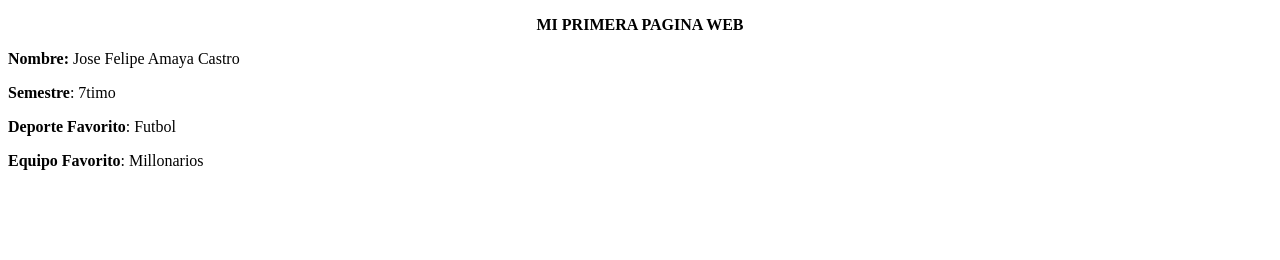
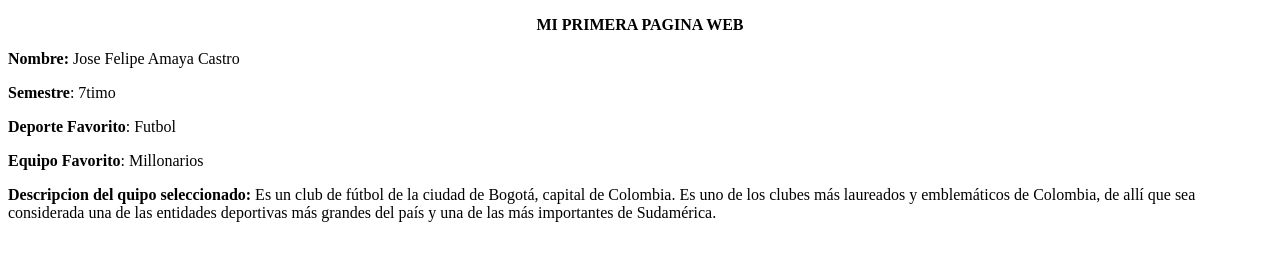
Before and after one commit to Plipex/pagina_web_bp_martes, a plain HTML site: page index.html in a window 1280 px wide. Drawn offline with Linux system fonts and the light colour scheme.

Commit message:
Se agrego descripción del  equipo

```diff
--- a/index.html
+++ b/index.html
@@ -11,6 +11,7 @@
     <p style="text-align: left;"><strong>Semestre</strong>: 7timo</p>
     <p style="text-align: left;"><strong>Deporte</strong> <strong>Favorito</strong>: Futbol</p>
     <p style="text-align: left;"><strong>Equipo</strong> <strong>Favorito</strong>: Millonarios</p>
+    <p style="text-align: left;"><strong>Descripcion del quipo seleccionado:</strong> Es un&nbsp;club de f&uacute;tbol&nbsp;de la ciudad de&nbsp;Bogot&aacute;, capital de&nbsp;Colombia. Es uno de los clubes m&aacute;s laureados y emblem&aacute;ticos de Colombia, de all&iacute; que sea considerada una de las entidades deportivas m&aacute;s grandes del pa&iacute;s y una de las m&aacute;s importantes de&nbsp;Sudam&eacute;rica.</p>
 
 </body>
 </html>
```
